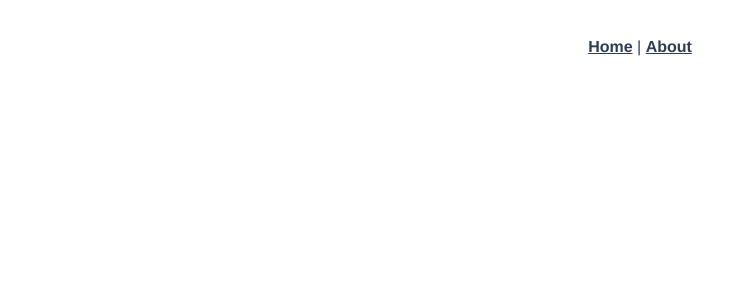
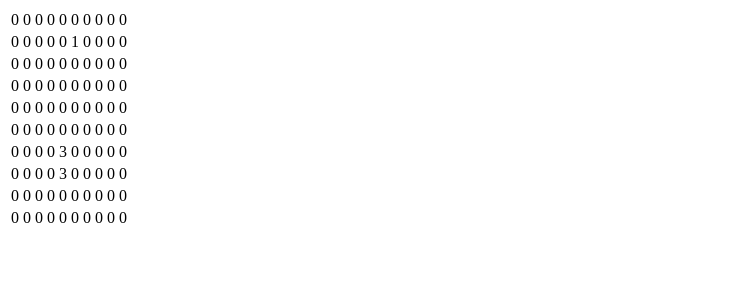
Before and after one commit to Dimabytes/sea-battle-front, a Vue app: page /setup in a window 1280 px wide. Before the commit this address had no page. Shown: the top 300 px of the page, without its empty margins (0-744 px from the left). Built offline with nearby package versions, Linux system fonts and the light colour scheme.

Commit message:
move field

```diff
--- a/src/App.vue
+++ b/src/App.vue
@@ -1,30 +1,7 @@
 <template>
-  <div id="nav">
-    <router-link to="/">Home</router-link> |
-    <router-link to="/about">About</router-link>
-  </div>
   <router-view/>
 </template>
 
 <style lang="scss">
-#app {
-  font-family: Avenir, Helvetica, Arial, sans-serif;
-  -webkit-font-smoothing: antialiased;
-  -moz-osx-font-smoothing: grayscale;
-  text-align: center;
-  color: #2c3e50;
-}
 
-#nav {
-  padding: 30px;
-
-  a {
-    font-weight: bold;
-    color: #2c3e50;
-
-    &.router-link-exact-active {
-      color: #42b983;
-    }
-  }
-}
 </style>
--- /dev/null
+++ b/src/components/Field.vue
@@ -0,0 +1,109 @@
+<template>
+  <div>
+    <table>
+      <tr v-for="y in 10" :key="y">
+        <td @click="handleCellClick(x, y)" v-for="x in 10" :key="x">
+          {{ getCellState(x, y) }}
+        </td>
+      </tr>
+    </table>
+
+    <div v-if="isEditable && activeShip !== undefined">
+      <button @click="moveShip(0, -1)">up</button>
+      <button @click="moveShip(0, 1)">down</button>
+      <button @click="moveShip(-1, 0)">right</button>
+      <button @click="moveShip(1, 0)">left</button>
+    </div>
+  </div>
+
+</template>
+
+<script>
+import { ref } from 'vue';
+
+// 0 - пустая клетка
+// 1 - промах по клетке
+// 2 - подбитый корабль
+// 3 - просто корабль
+export default {
+  name: 'Field',
+  props: {
+    modelValue: Object,
+    isEditable: Boolean,
+  },
+  emits: ['cellClick', 'update:modelValue'],
+  setup(props, { emit }) {
+    const activeShip = ref(undefined);
+
+    const findShip = (x, y) => {
+      for (const [index, ship] of props.modelValue.ships.entries()) {
+        for (const cell of ship) {
+          if (cell.x === x && cell.y === y) {
+            return { ship, index };
+          }
+        }
+      }
+      return { ship: undefined, index: -1 };
+    };
+    const getCellState = (x, y) => {
+      const isHitCell = props.modelValue.hitCells.some(
+        (el) => el.x === x && el.y === y,
+      );
+      if (isHitCell) {
+        return '1';
+      }
+
+      const { ship } = findShip(x, y);
+      if (ship) {
+        for (const cell of ship) {
+          if (!cell.hit) {
+            return '3';
+          }
+          return '2';
+        }
+      }
+      return '0';
+    };
+    //
+    const handleCellClick = (x, y) => {
+      if (props.isEditable) {
+        const { index } = findShip(x, y);
+        activeShip.value = index;
+      } else {
+        emit('update:modelValue', { x, y });
+      }
+    };
+
+    const getNewActiveShip = (deltaX, deltaY) => {
+      const ship = props.modelValue.ships[activeShip.value];
+
+      return ship.map((el) => ({
+        x: el.x + deltaX,
+        y: el.y + deltaY,
+        hit: el.hit,
+      }));
+    };
+
+    const getNewShipsArray = (ship, index) => [
+      ...props.modelValue.ships.slice(0, index),
+      ship,
+      ...props.modelValue.ships.slice(index + 1),
+    ];
+
+    const moveShip = (deltaX, deltaY) => {
+      const newShip = getNewActiveShip(deltaX, deltaY);
+      emit('update:modelValue', { ...props.modelValue, ships: getNewShipsArray(newShip, activeShip.value) });
+    };
+
+    return {
+      getCellState, handleCellClick, activeShip, moveShip,
+    };
+  },
+};
+</script>
+
+<style>
+.active {
+  color: red;
+}
+</style>
--- a/src/components/HelloWorld.vue
+++ /dev/null
@@ -1,60 +0,0 @@
-<template>
-  <div class="hello">
-    <h1>{{ msg }}</h1>
-    <p>
-      For a guide and recipes on how to configure / customize this project,<br>
-      check out the
-      <a href="https://cli.vuejs.org" target="_blank" rel="noopener">vue-cli documentation</a>.
-    </p>
-    <h3>Installed CLI Plugins</h3>
-    <ul>
-      <li><a href="https://github.com/vuejs/vue-cli/tree/dev/packages/%40vue/cli-plugin-babel" target="_blank" rel="noopener">babel</a></li>
-      <li><a href="https://github.com/vuejs/vue-cli/tree/dev/packages/%40vue/cli-plugin-router" target="_blank" rel="noopener">router</a></li>
-      <li><a href="https://github.com/vuejs/vue-cli/tree/dev/packages/%40vue/cli-plugin-vuex" target="_blank" rel="noopener">vuex</a></li>
-      <li><a href="https://github.com/vuejs/vue-cli/tree/dev/packages/%40vue/cli-plugin-eslint" target="_blank" rel="noopener">eslint</a></li>
-    </ul>
-    <h3>Essential Links</h3>
-    <ul>
-      <li><a href="https://vuejs.org" target="_blank" rel="noopener">Core Docs</a></li>
-      <li><a href="https://forum.vuejs.org" target="_blank" rel="noopener">Forum</a></li>
-      <li><a href="https://chat.vuejs.org" target="_blank" rel="noopener">Community Chat</a></li>
-      <li><a href="https://twitter.com/vuejs" target="_blank" rel="noopener">Twitter</a></li>
-      <li><a href="https://news.vuejs.org" target="_blank" rel="noopener">News</a></li>
-    </ul>
-    <h3>Ecosystem</h3>
-    <ul>
-      <li><a href="https://router.vuejs.org" target="_blank" rel="noopener">vue-router</a></li>
-      <li><a href="https://vuex.vuejs.org" target="_blank" rel="noopener">vuex</a></li>
-      <li><a href="https://github.com/vuejs/vue-devtools#vue-devtools" target="_blank" rel="noopener">vue-devtools</a></li>
-      <li><a href="https://vue-loader.vuejs.org" target="_blank" rel="noopener">vue-loader</a></li>
-      <li><a href="https://github.com/vuejs/awesome-vue" target="_blank" rel="noopener">awesome-vue</a></li>
-    </ul>
-  </div>
-</template>
-
-<script>
-export default {
-  name: 'HelloWorld',
-  props: {
-    msg: String,
-  },
-};
-</script>
-
-<!-- Add "scoped" attribute to limit CSS to this component only -->
-<style scoped lang="scss">
-h3 {
-  margin: 40px 0 0;
-}
-ul {
-  list-style-type: none;
-  padding: 0;
-}
-li {
-  display: inline-block;
-  margin: 0 10px;
-}
-a {
-  color: #42b983;
-}
-</style>
--- a/src/router/index.js
+++ b/src/router/index.js
@@ -1,19 +1,20 @@
 import { createRouter, createWebHistory } from 'vue-router';
-import Home from '../views/Home.vue';
 
 const routes = [
   {
     path: '/',
     name: 'Home',
-    component: Home,
+    component: import(/* webpackChunkName: "home" */ '../views/Home.vue'),
   },
   {
-    path: '/about',
-    name: 'About',
-    // route level code-splitting
-    // this generates a separate chunk (about.[hash].js) for this route
-    // which is lazy-loaded when the route is visited.
-    component: () => import(/* webpackChunkName: "about" */ '../views/About.vue'),
+    path: '/setup',
+    name: 'Setup',
+    component: () => import(/* webpackChunkName: "about" */ '../views/Setup.vue'),
+  },
+  {
+    path: '/game',
+    name: 'Game',
+    component: () => import(/* webpackChunkName: "about" */ '../views/Game.vue'),
   },
 ];
 
--- a/src/views/About.vue
+++ /dev/null
@@ -1,5 +0,0 @@
-<template>
-  <div class="about">
-    <h1>This is an about page</h1>
-  </div>
-</template>
--- /dev/null
+++ b/src/views/Game.vue
@@ -0,0 +1,13 @@
+<template>
+  <div>game</div>
+</template>
+
+<script>
+export default {
+  name: 'Game',
+};
+</script>
+
+<style scoped>
+
+</style>
--- a/src/views/Home.vue
+++ b/src/views/Home.vue
@@ -1,18 +1,24 @@
 <template>
-  <div class="home">
-    <img alt="Vue logo" src="../assets/logo.png">
-    <HelloWorld msg="Welcome to Your Vue.js App"/>
+  <div>
+    <h1>Добро пожаловать в морской бой</h1>
+    <button @click="handleGameStart">Начать игру</button>
   </div>
 </template>
 
 <script>
-// @ is an alias to /src
-import HelloWorld from '@/components/HelloWorld.vue';
+import { useRouter } from 'vue-router';
 
 export default {
   name: 'Home',
-  components: {
-    HelloWorld,
+  setup() {
+    const router = useRouter();
+    const handleGameStart = () => {
+      router.push({
+        name: 'Setup',
+      });
+    };
+
+    return { handleGameStart };
   },
 };
 </script>
--- /dev/null
+++ b/src/views/Setup.vue
@@ -0,0 +1,65 @@
+<template>
+  <div>
+    <field @update:modelValue="update" :is-editable="true" v-model="fieldState"></field>
+  </div>
+
+</template>
+
+<script>
+import { ref } from 'vue';
+import Field from '@/components/Field.vue';
+
+export default {
+  name: 'Setup',
+  components: {
+    Field,
+  },
+  setup() {
+    const fieldState = ref({
+      ships: [
+        [
+          {
+            x: 5,
+            y: 7,
+            hit: false,
+          },
+          {
+            x: 5,
+            y: 8,
+            hit: false,
+          },
+        ],
+        //
+        // [
+        //   {
+        //     x: 1,
+        //     y: 1,
+        //     hit: true,
+        //   },
+        //   {
+        //     x: 1,
+        //     y: 2,
+        //     hit: true,
+        //   },
+        // ],
+      ],
+      hitCells: [
+        {
+          x: 6,
+          y: 2,
+        },
+      ],
+    });
+
+    const update = (newValue) => {
+      console.log(newValue);
+    };
+
+    return { fieldState, update };
+  },
+};
+</script>
+
+<style scoped>
+
+</style>
```
Also changed, not shown: .eslintrc.js.
